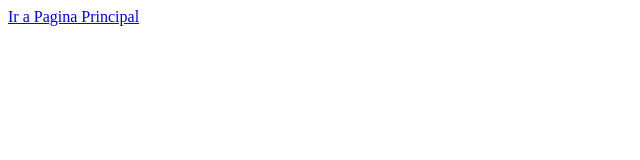
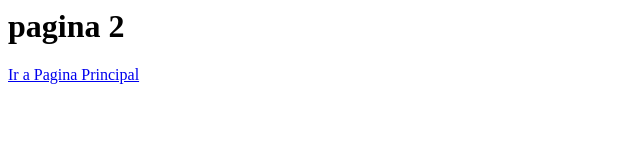
Before and after one commit to Sara230208/GitHub.io, a plain HTML site: page pagina2.html in a window 1280 px wide. Shown: the whole page, without its empty margins (0-640 px from the left). Drawn offline with Linux system fonts and the light colour scheme.

Commit message:
pagina2.html

```diff
--- a/pagina2.html
+++ b/pagina2.html
@@ -3,6 +3,7 @@
 <title>Pagina2</title>
 </head>
 <body>
+<h1>pagina 2</h1>
 <a href="Index.html"> Ir a Pagina Principal </a>
 </body>
 </html>
```
